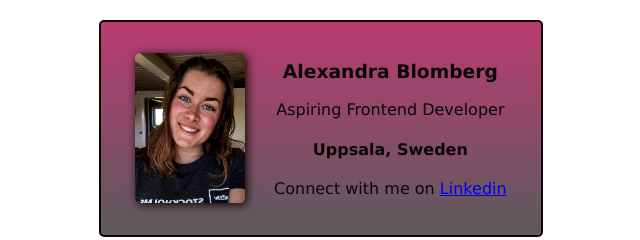
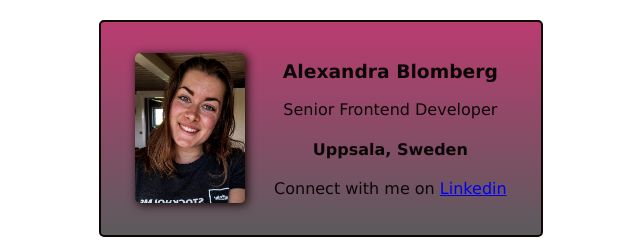
Before and after one commit to blombergalex/business-card2, a plain HTML site: page index.html in a window 1280 px wide. Shown: the full height of the page, 319-959 px from the left. Drawn offline with nearby package versions, Linux system fonts and the light colour scheme.

Commit message:
changed title to Senior Developer

```diff
--- a/index.html
+++ b/index.html
@@ -8,7 +8,7 @@
     <img  class="avatar" src="images/alex.png" alt="Alexandra smiling to the camera">
     <div class="text">
         <h3>Alexandra Blomberg</h3>
-        <p>Aspiring Frontend Developer</p>
+        <p>Senior Frontend Developer</p>
         <h4>Uppsala, Sweden</h4>
         <p>Connect with me on <a href="https://www.linkedin.com/in/alexandra-blomberg-7231a616a/" target="_blank"> Linkedin</a></p>
     </div>
```
